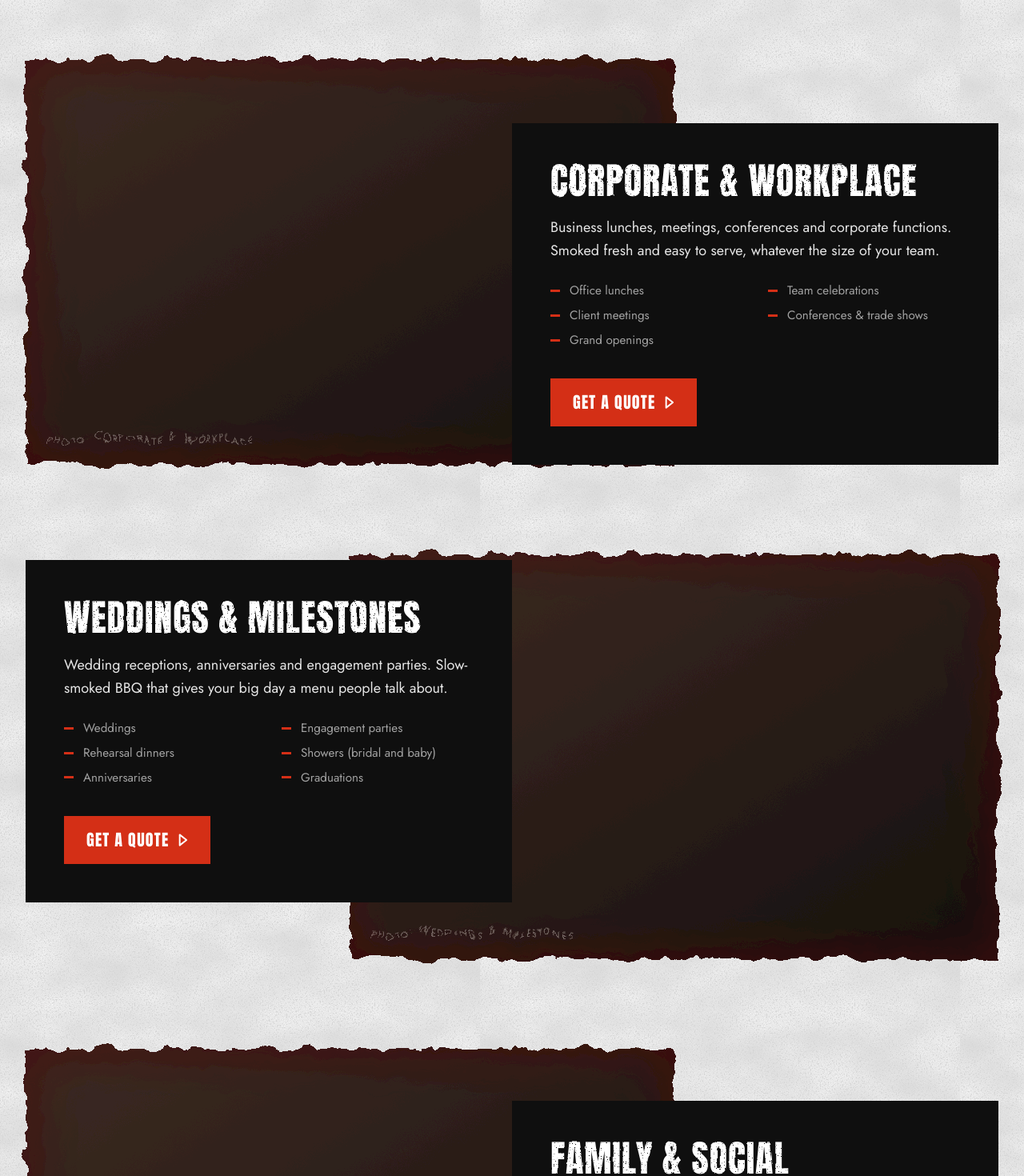
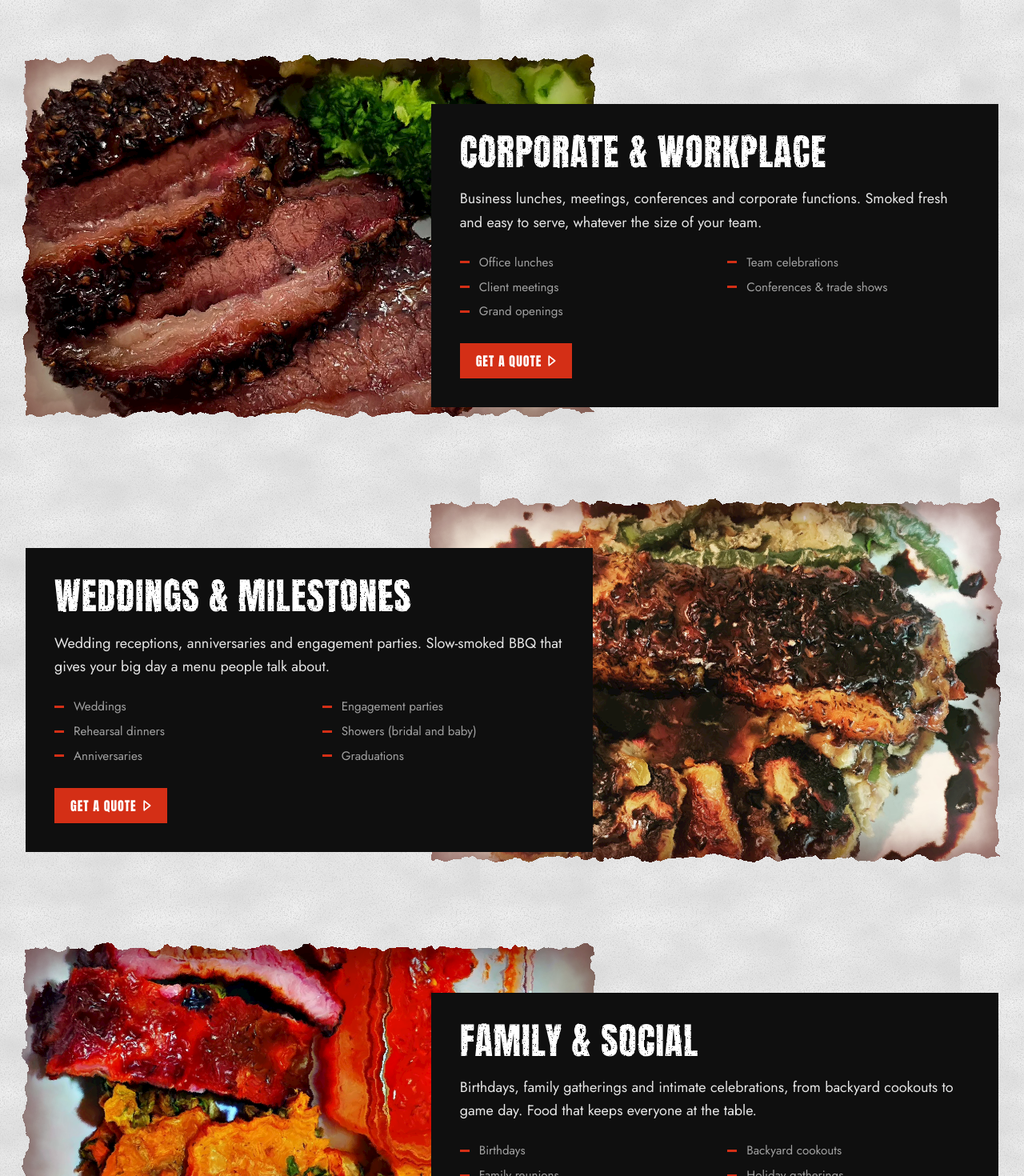
Before and after one commit to Code-Assassin-Fred/Beef-and-Butts-BBQ, a Next.js app: page / in a window 1280 px wide. Shown: the part 3200-4670 px from the top of the page at 80% size. Built offline with nearby package versions, Linux system fonts and the light colour scheme.

Commit message:
Wider card, reduced height — increase lg:col-span from 6→7, reduce padding Smaller "Get a Quote" button — reduce text size and padding Use real images from /Assets/ for the 4 categories Balance the image-to-card offset — make top and bottom offsets symmetric

```diff
--- a/components/CateringEvents.tsx
+++ b/components/CateringEvents.tsx
@@ -40,7 +40,7 @@ const CATEGORIES: Category[] = [
             "Conferences & trade shows",
             "Grand openings",
         ],
-        // image: { src: "/images/catering/corporate.jpg", alt: "Smoked BBQ trays set up for an office lunch" },
+        image: { src: "/Assets/sliced-brisket-with-greens.jpg", alt: "Sliced smoked brisket with fresh greens" },
     },
     {
         id: "weddings",
@@ -55,6 +55,7 @@ const CATEGORIES: Category[] = [
             "Anniversaries",
             "Graduations",
         ],
+        image: { src: "/Assets/glazed-bbq-chicken.jpg", alt: "Glazed BBQ chicken platter" },
     },
     {
         id: "family",
@@ -68,6 +69,7 @@ const CATEGORIES: Category[] = [
             "Holiday gatherings",
             "Game day & watch parties",
         ],
+        image: { src: "/Assets/bbq-ribs-with-bhajia.jpg", alt: "BBQ ribs with bhajia" },
     },
     {
         id: "community",
@@ -75,6 +77,7 @@ const CATEGORIES: Category[] = [
         description:
             "School and church events, charity fundraisers, festivals and markets. Outdoor-ready BBQ that feeds a crowd and keeps the line moving.",
         groups: ["School & church events", "Charity fundraisers", "Festivals & markets"],
+        image: { src: "/Assets/seasoned-rib-racks-raw.jpg", alt: "Seasoned rib racks ready for the smoker" },
     },
 ];
 
@@ -205,7 +208,7 @@ export default function CateringEvents({ quoteHref = "/quote" }: Props) {
                                 >
                                     {/* Photo with torn, grimy edges */}
                                     <div
-                                        className={`relative aspect-[4/3] sm:aspect-[16/10] lg:col-span-8 lg:row-start-1 ${flip ? "lg:col-start-5" : "lg:col-start-1"
+                                        className={`relative aspect-[4/3] sm:aspect-[16/10] lg:col-span-7 lg:row-start-1 ${flip ? "lg:col-start-6" : "lg:col-start-1"
                                             }`}
                                     >
                                         <div className="absolute inset-0" style={{ filter: "url(#cat-torn)" }}>
@@ -238,7 +241,7 @@ export default function CateringEvents({ quoteHref = "/quote" }: Props) {
 
                                     {/* Description card */}
                                     <div
-                                        className={`relative z-10 -mt-12 mx-4 bg-[#0f0f0f] p-7 text-white sm:mx-8 sm:p-10 lg:mx-0 lg:mt-0 lg:col-span-6 lg:row-start-1 lg:p-12 ${flip ? "lg:col-start-1 lg:-translate-y-8" : "lg:col-start-7 lg:translate-y-10"
+                                        className={`relative z-10 -mt-12 mx-4 bg-[#0f0f0f] p-6 text-white sm:mx-8 sm:p-8 lg:mx-0 lg:mt-0 lg:col-span-7 lg:row-start-1 lg:p-9 ${flip ? "lg:col-start-1 lg:translate-y-6" : "lg:col-start-6 lg:translate-y-6"
                                             }`}
                                     >
                                         <h3
@@ -261,10 +264,10 @@ export default function CateringEvents({ quoteHref = "/quote" }: Props) {
 
                                         <Link
                                             href={{ pathname: quoteHref, query: { event: cat.id } }}
-                                            className={`${displayFont.className} mt-9 inline-flex items-center gap-3 bg-[#D42F16] px-7 py-4 text-xl uppercase tracking-[0.06em] text-white transition-colors hover:bg-[#B72511] ${focusRing}`}
+                                            className={`${displayFont.className} mt-7 inline-flex items-center gap-2 bg-[#D42F16] px-5 py-2.5 text-base uppercase tracking-[0.06em] text-white transition-colors hover:bg-[#B72511] ${focusRing}`}
                                         >
                                             Get a Quote
-                                            <Arrow className="h-4 w-3" />
+                                            <Arrow className="h-3.5 w-2.5" />
                                         </Link>
                                     </div>
                                 </article>
```
